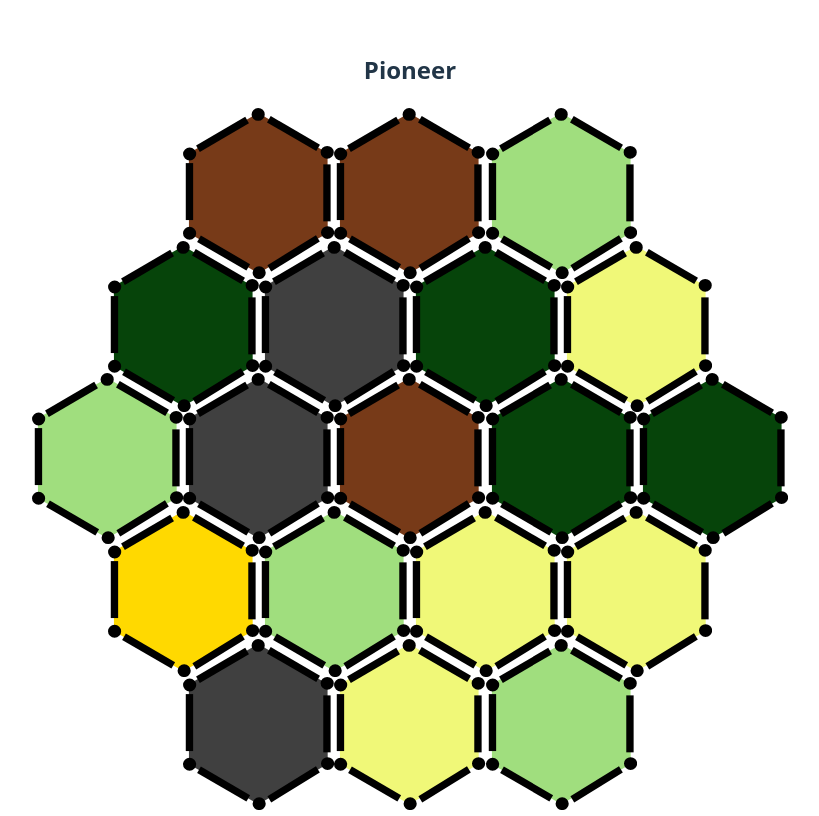
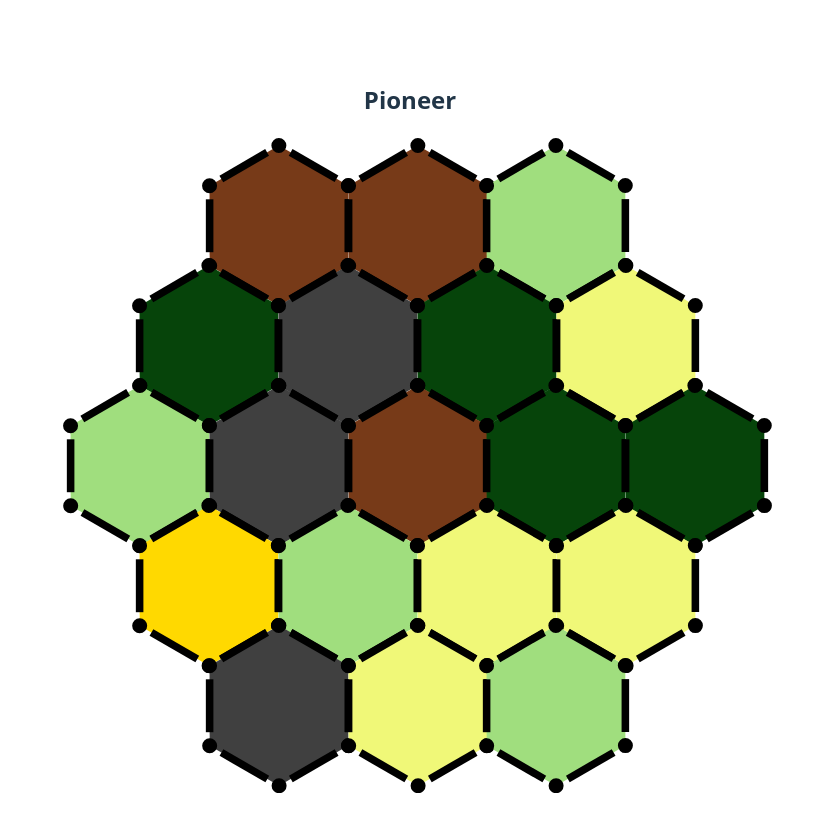
Before and after one commit to mathewacarter29/pioneer, a React (Vite) app: page / in a window 1280 px wide. Shown: the whole page, without its empty margins (230-1049 px from the left). Built offline with nearby package versions, Linux system fonts and the light colour scheme.

Commit message:
get tiles touching

```diff
--- a/src/components/Board/Tiles/Tile/Tile.module.css
+++ /dev/null
@@ -1,3 +0,0 @@
-.tile {
-
-}
--- a/src/components/Board/Tiles/Tile/Tile.tsx
+++ b/src/components/Board/Tiles/Tile/Tile.tsx
@@ -1,5 +1,4 @@
 import { TILE_COLORS } from "../constants";
-import classes from "./Tile.module.css";
 
 type TileColorType = (typeof TILE_COLORS)[keyof typeof TILE_COLORS];
 
@@ -10,81 +9,97 @@ interface TileProps {
 const Tile = (props: TileProps) => {
   const { tileColor } = props;
   return (
-    <div className={classes.tile}>
+    <div>
       <svg
         xmlns="http://www.w3.org/2000/svg"
         id="svg1"
-        width="40mm"
-        height="171.082"
+        width="153.973"
+        height="175.323"
         version="1.1"
-        viewBox="0 0 40 45.266"
+        viewBox="0 0 40.739 46.388"
       >
-        <g id="layer1" transform="translate(-87.276 -116.217)">
+        <g
+          id="layer1"
+          fillOpacity="1"
+          strokeWidth="0.265"
+          transform="translate(-162.04 -167.153)"
+        >
           <path
             id="path1"
             fill={tileColor}
-            fillOpacity="1"
             fillRule="nonzero"
-            strokeWidth="0.265"
             d="M116.22 106.995 51.143 144.69l-65.181-37.51-.106-75.203L50.932-5.718l65.181 37.51Z"
-            transform="matrix(.28182 0 0 .28182 92.807 119.147)"
+            transform="matrix(.28182 0 0 .28182 168.027 170.765)"
           ></path>
-        </g>
-        <g
-          id="layer5"
-          strokeWidth="0.055"
-          transform="translate(-87.276 -116.217)"
-        >
-          <path id="LEFT_SIDE" d="M88.01 130.794h1.949v15.074H88.01z"></path>
           <path
-            id="RIGHT_SIDE"
-            d="M124.392 131.133h1.948v15.075h-1.948z"
+            id="LEFT_SIDE"
+            fill="#000"
+            strokeDasharray="none"
+            d="M163.056 183.373h2v14h-2z"
+          ></path>
+          <path
+            id="TOP_LEFT_SIDE"
+            fill="#000"
+            strokeDasharray="none"
+            d="M236.784-69.437h2v14h-2z"
+            transform="rotate(59.92)"
+          ></path>
+          <path
+            id="BOTTOM_RIGHT_SIDE"
+            fill="#000"
+            strokeDasharray="none"
+            d="M273.493-69.437h2v14h-2z"
+            transform="rotate(59.92)"
+          ></path>
+          <path
+            id="BOTTOM_LEFT_SIDE"
+            fill="#000"
+            strokeDasharray="none"
+            d="M91.351-260.041h2v14h-2z"
+            transform="rotate(119.92)"
           ></path>
           <path
             id="TOP_RIGHT_SIDE"
-            d="m109.507 120.042.98-1.684 13.032 7.577-.98 1.684z"
+            fill="#000"
+            strokeDasharray="none"
+            d="M54.643-260.041h2v14h-2z"
+            transform="rotate(119.92)"
           ></path>
           <path
-            id="BOTTOM_LEFT_SIDE"
-            d="m91.02 151.65.98-1.685 13.031 7.578-.98 1.684z"
-          ></path>
-          <path
-            id="BOTTOM_RIGHT_SIDE-3"
-            d="m110.634 159.457-1.02-1.66 12.845-7.891 1.02 1.66z"
-          ></path>
-          <path
-            id="TOP_LEFT_SIDE"
-            d="m91.724 127.85-.986-1.68 13.002-7.629.986 1.68z"
+            id="RIGHT_SIDE"
+            fill="#000"
+            strokeDasharray="none"
+            d="M199.765 183.321h2v14h-2z"
           ></path>
         </g>
         <g
           id="layer6"
-          strokeWidth="0.075"
-          transform="translate(-87.276 -116.217)"
+          strokeWidth="0.263"
+          transform="translate(-162.04 -167.153)"
         >
           <path
             id="VERTEX_TEN"
-            d="M90.779 128.384a1.743 1.692 0 0 1-1.743 1.692 1.743 1.692 0 0 1-1.744-1.692 1.743 1.692 0 0 1 1.744-1.693 1.743 1.692 0 0 1 1.743 1.693"
+            d="M166.025 179.776a1.984 1.984 0 0 1-1.984 1.984 1.984 1.984 0 0 1-1.985-1.984 1.984 1.984 0 0 1 1.985-1.984 1.984 1.984 0 0 1 1.984 1.984"
+          ></path>
+          <path
+            id="VERTEX_EIGHT"
+            d="M166.055 200.97a1.984 1.984 0 0 1-1.984 1.984 1.984 1.984 0 0 1-1.985-1.984 1.984 1.984 0 0 1 1.985-1.985 1.984 1.984 0 0 1 1.984 1.985"
+          ></path>
+          <path
+            id="VERTEX_SIX"
+            d="M184.424 211.54a1.984 1.984 0 0 1-1.984 1.985 1.984 1.984 0 0 1-1.984-1.984 1.984 1.984 0 0 1 1.984-1.985 1.984 1.984 0 0 1 1.984 1.985"
+          ></path>
+          <path
+            id="VERTEX_FOUR"
+            d="M202.764 200.918a1.984 1.984 0 0 1-1.985 1.984 1.984 1.984 0 0 1-1.984-1.984 1.984 1.984 0 0 1 1.985-1.984 1.984 1.984 0 0 1 1.984 1.984"
+          ></path>
+          <path
+            id="VERTEX_TWO"
+            d="M202.734 179.724a1.984 1.984 0 0 1-1.984 1.985 1.984 1.984 0 0 1-1.985-1.985 1.984 1.984 0 0 1 1.985-1.984 1.984 1.984 0 0 1 1.984 1.984"
           ></path>
           <path
             id="VERTEX_TWELVE"
-            d="M108.909 117.91a1.743 1.692 0 0 1-1.744 1.691 1.743 1.692 0 0 1-1.743-1.692 1.743 1.692 0 0 1 1.743-1.692 1.743 1.692 0 0 1 1.744 1.692"
-          ></path>
-          <path
-            id="VERTEX_TWO"
-            d="M127.177 127.933a1.743 1.692 0 0 1-1.743 1.692 1.743 1.692 0 0 1-1.744-1.692 1.743 1.692 0 0 1 1.744-1.693 1.743 1.692 0 0 1 1.743 1.693"
-          ></path>
-          <path
-            id="VERTEX_FOUR"
-            d="M127.276 149.165a1.743 1.692 0 0 1-1.743 1.693 1.743 1.692 0 0 1-1.743-1.693 1.743 1.692 0 0 1 1.743-1.692 1.743 1.692 0 0 1 1.743 1.692"
-          ></path>
-          <path
-            id="VERTEX_SIX"
-            d="M109.171 159.79a1.743 1.692 0 0 1-1.743 1.693 1.743 1.692 0 0 1-1.743-1.693 1.743 1.692 0 0 1 1.743-1.692 1.743 1.692 0 0 1 1.743 1.692"
-          ></path>
-          <path
-            id="VERTEX_EIGHT"
-            d="M90.763 149.356a1.743 1.692 0 0 1-1.743 1.692 1.743 1.692 0 0 1-1.744-1.692 1.743 1.692 0 0 1 1.744-1.692 1.743 1.692 0 0 1 1.743 1.692"
+            d="M184.365 169.153a1.984 1.984 0 0 1-1.985 1.985 1.984 1.984 0 0 1-1.984-1.985 1.984 1.984 0 0 1 1.984-1.984 1.984 1.984 0 0 1 1.985 1.984"
           ></path>
         </g>
       </svg>
--- a/src/components/Board/Tiles/Tiles.module.css
+++ /dev/null
@@ -1,4 +0,0 @@
-.container {
-  display: grid;
-
-}
--- a/src/components/Board/Tiles/Tiles.tsx
+++ b/src/components/Board/Tiles/Tiles.tsx
@@ -63,7 +63,13 @@ const Tiles = () => {
       for (let i = 0; i < numTiles; i++) {
         const index = getRandomInt(tileTypes.length);
         const color = tileTypes[index];
-        row.push(<Tile tileColor={color} key={`row${numTiles - startingRowLength}tile${i}`}/>);
+        row.push(
+          <div key={`row${numTiles - startingRowLength}tile${i}`} style={{marginRight: '-15px'}}>
+            <Tile
+              tileColor={color}
+            />
+          </div>
+        );
         tileTypes.splice(index, 1);
       }
       rows.push(row);
@@ -84,7 +90,7 @@ const Tiles = () => {
             style={{
               display: "flex",
               justifyContent: "center",
-              marginBottom: `-${height * 0.25}px`,
+              marginBottom: `-${height * 0.25 + 16}px`,
             }}
           >
             {row}
```
Also changed, not shown: src/assets/tile.svg.
